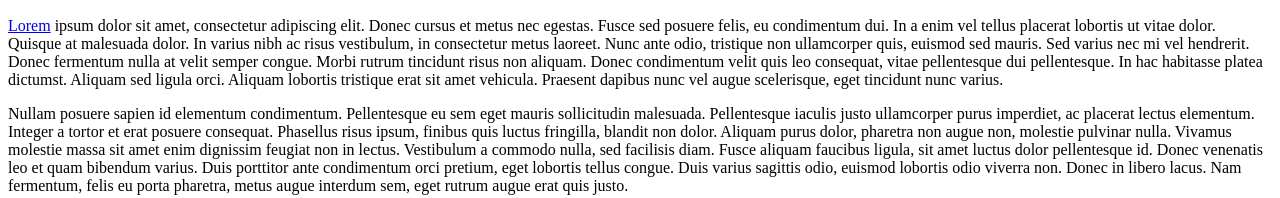
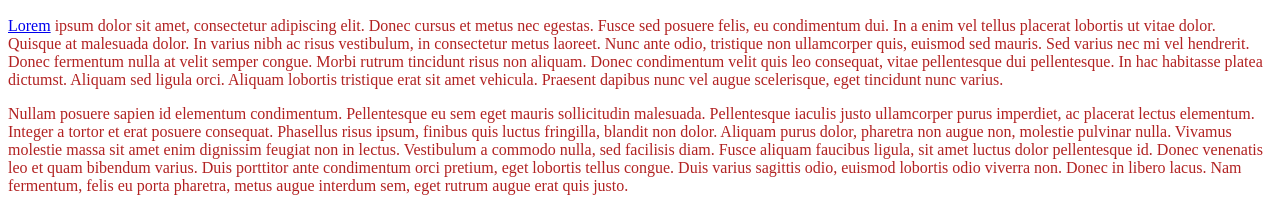
Before and after one commit to SanciVSB/web, a plain HTML site: page index.html in a window 1280 px wide. Shown: the part 625-823 px from the top of the page. Drawn offline with Linux system fonts and the light colour scheme.

Commit message:
szöveg color

```diff
--- a/index.html
+++ b/index.html
@@ -4,8 +4,18 @@
     <meta charset="UTF-8">
     <meta name="viewport" content="width=device-width, initial-scale=1.0">
     <title>Varga Sándor Bence</title>
+
+    <style>
+        p{
+            color: firebrick;
+        }
+    </style>
+
+
 </head>
+
 <body>
+
     <ul>
     <a href="keplink.html">Képlink</a> |
     <a href="urlap.html">Űrlap</a> |
```
